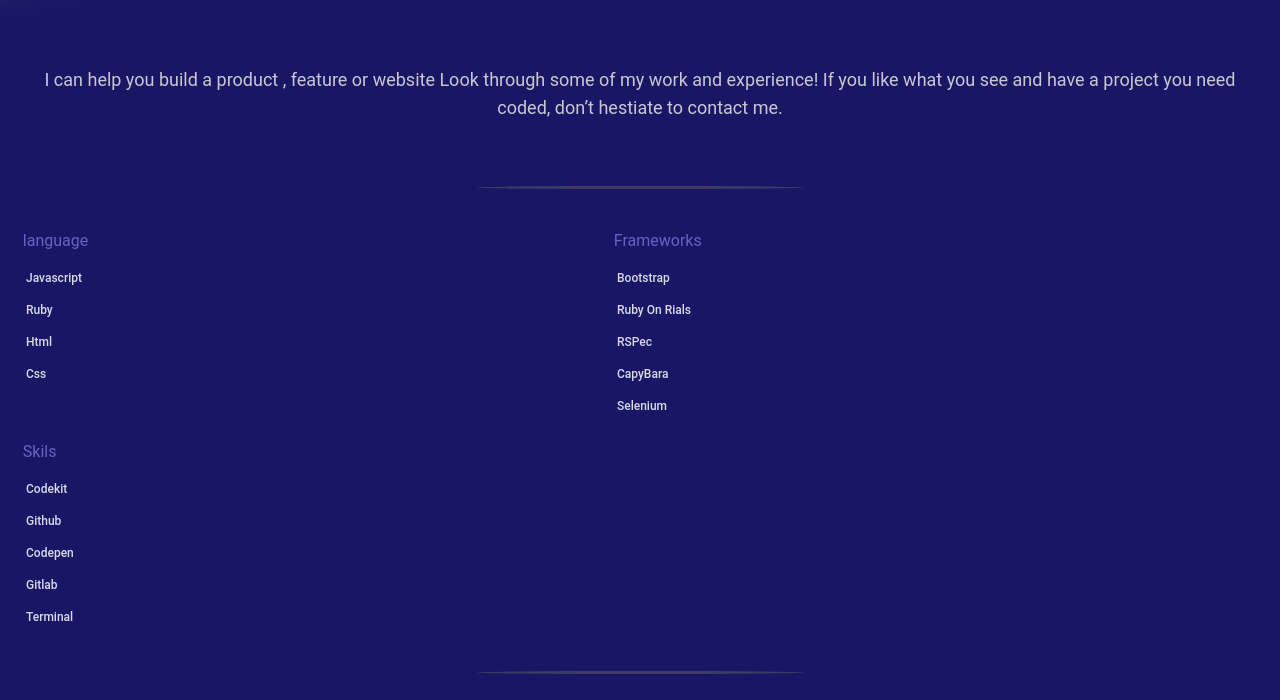
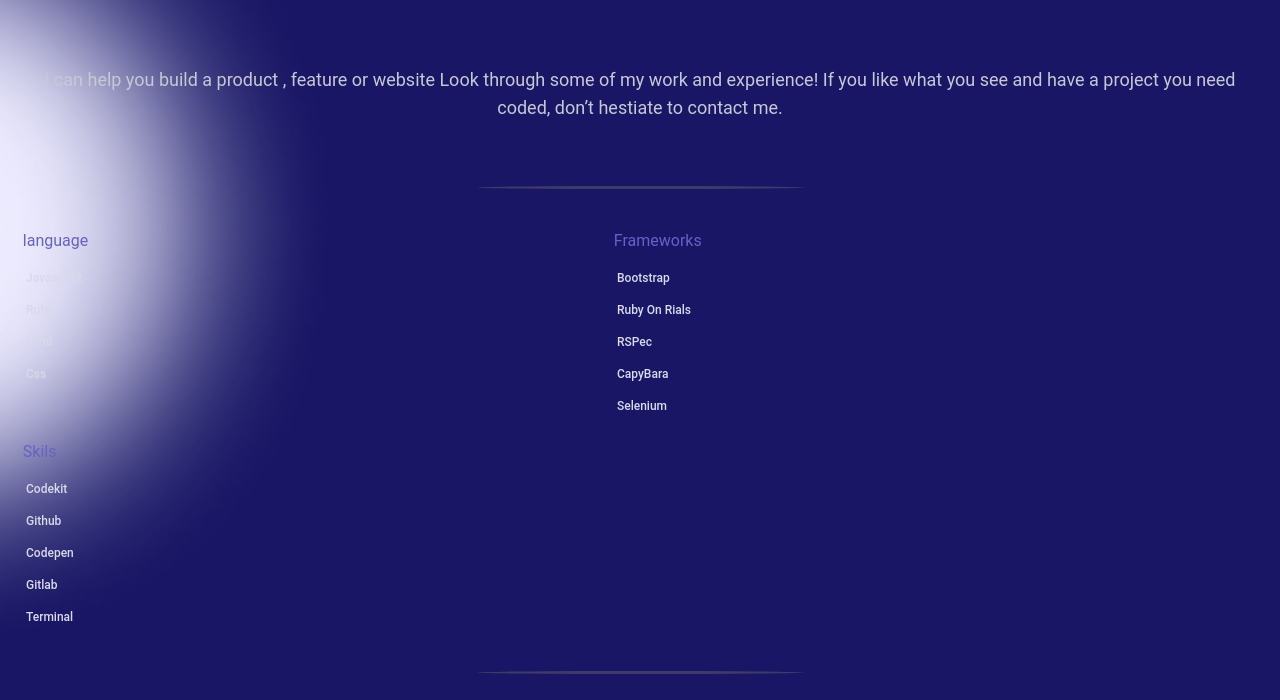
Before and after one commit to MostafaShahat2021/portfolio, a website: page index.html in a window 1280 px wide. Shown: the part 218-918 px from the top of the page. Drawn offline with nearby package versions, Linux system fonts and the light colour scheme.

Commit message:
Fix background conflict

```diff
--- a/index.html
+++ b/index.html
@@ -12,7 +12,6 @@
 </head>
 
 <body>
-    <div class="first-container">
     <header class="navbar">
         <a href="#">
             <h3 class="logo">Eg-Link</h3>
@@ -82,7 +81,7 @@
         </a>
     </div>
     <img class="work" src="img/Element-Right.png" alt="">
-    </div>
+
     <!-- ----Second Section -------->
 
     <div class="second-container">
--- a/styles.css
+++ b/styles.css
@@ -6,18 +6,9 @@
 
 body {
   background: url("img/top-circles.png");
-  background-position: center;
+  background-position: cover;
   background-repeat: no-repeat;
-  background-size: cover;
-  background-color: #191765;
-  font-family: "Roboto", sans-serif;
-}
-
-.first-container {
-  background: url("img/top-circles.png");
-  background-position: center;
-  background-repeat: no-repeat;
-  background-size: cover;
+  background-size: 100%;
   background-color: #191765;
   font-family: "Roboto", sans-serif;
 }
@@ -234,6 +225,7 @@
   height: 2rem;
   color: #DCDCE8;
   margin-top: 1.5rem;
+  margin-left: 1.5rem;
   font-family: 'Inter', sans-serif;
   line-height: 20px;
   font-weight: 500;
```
Also changed, not shown: 1 other file. Lines whose indentation alone changed are shown as unchanged.
